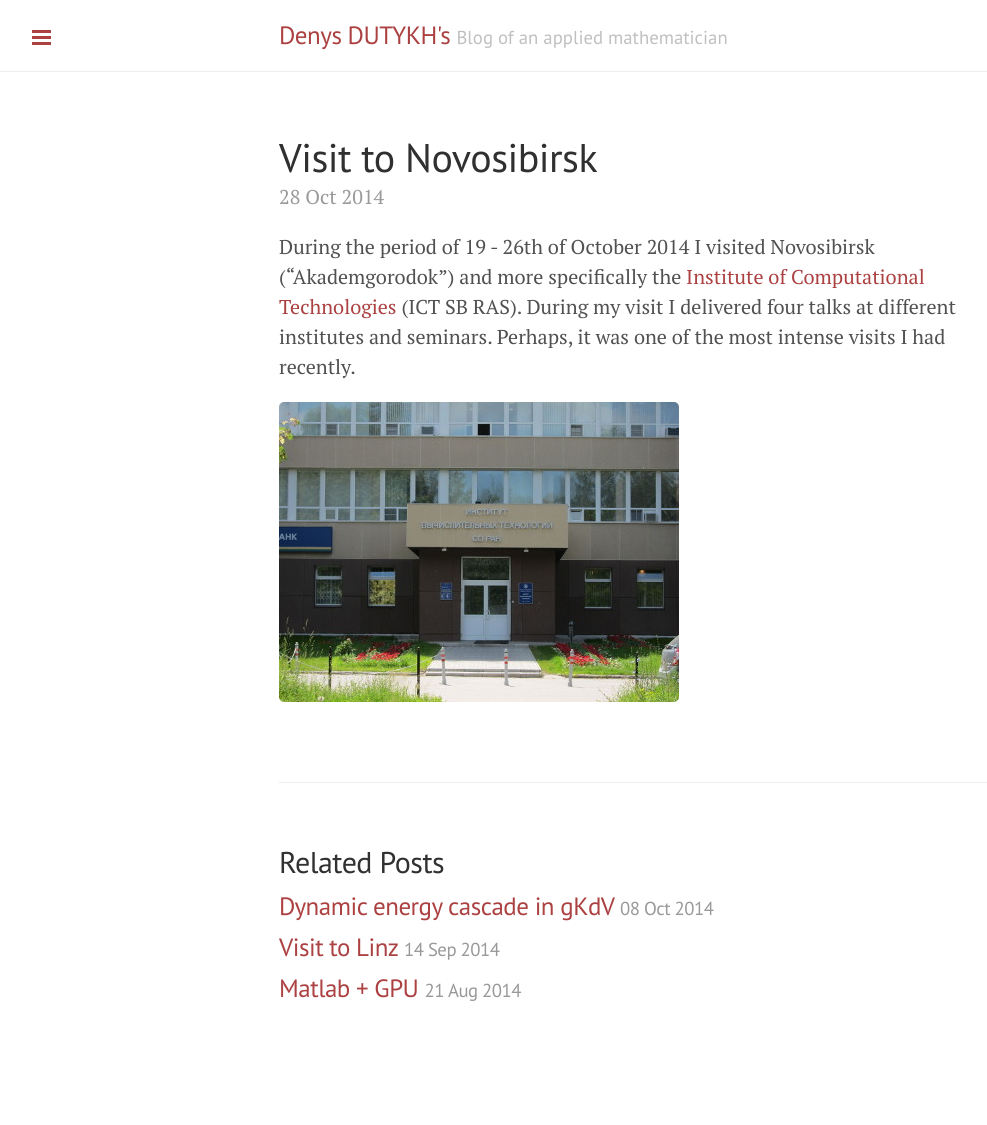
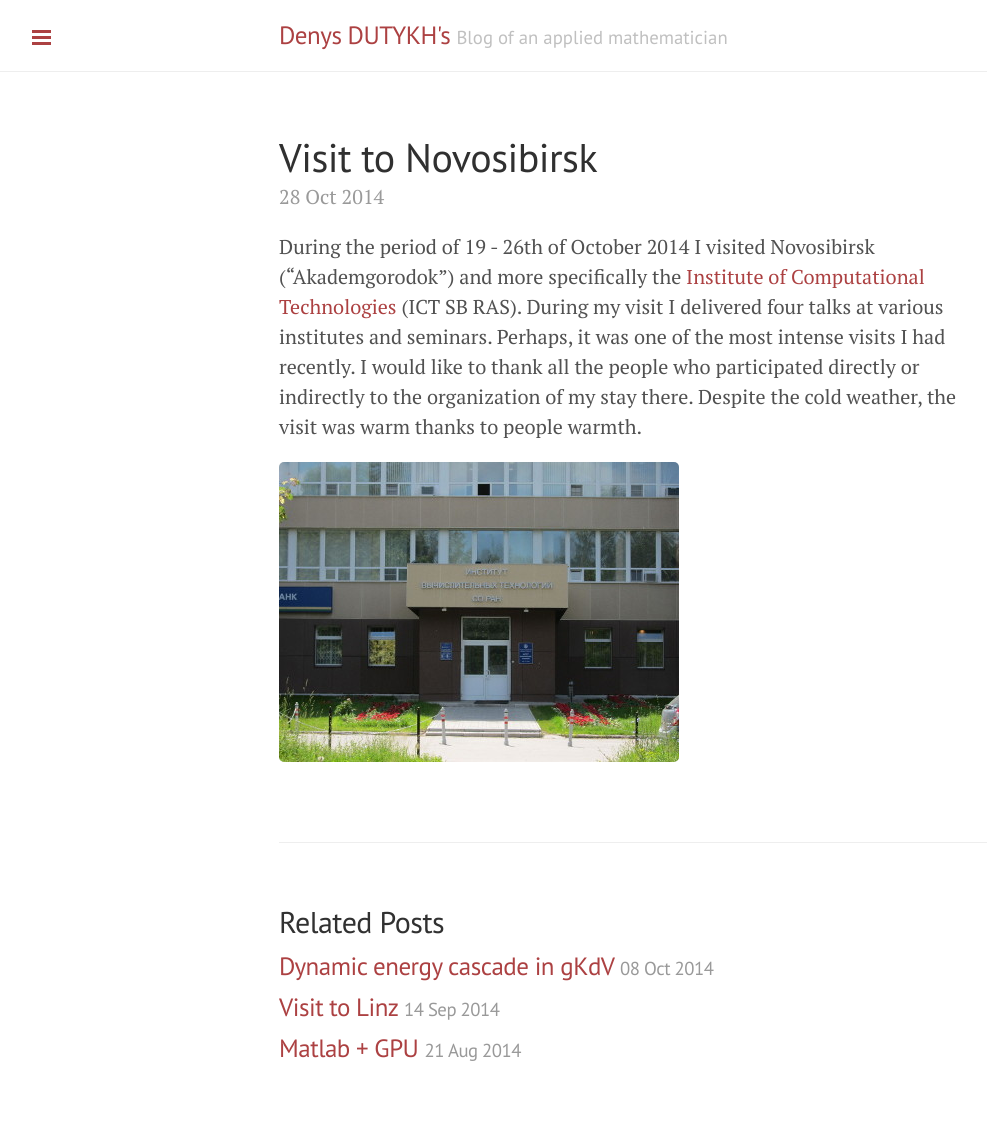
Before and after one commit to dutykh/dutykh.github.io, a Jekyll site: the page built from _posts/2014-10-28-Nsk.md, in a window 1280 px wide. Shown: the whole page, without its empty margins (1-988 px from the left). Built offline with Jekyll 4.4.1, drawn with Linux system fonts in a browser that asks for light colours; Markdown is read by kramdown in place of the engine named in the settings; comment, search, counter and statistics services are not loaded; before the commit the page ends 1065 px from its top, so only the background shows below that.

Commit message:
Nsk post

```diff
--- a/_posts/2014-10-28-Nsk.md
+++ b/_posts/2014-10-28-Nsk.md
@@ -3,6 +3,6 @@ layout: post
 title: Visit to Novosibirsk
 ---
 
-During the period of 19 - 26th of October 2014 I visited Novosibirsk ("Akademgorodok") and more specifically the [Institute of Computational Technologies](http://www.ict.nsc.ru/ "ICT SB RAS") (ICT SB RAS). During my visit I delivered four talks at different institutes and seminars. Perhaps, it was one of the most intense visits I had recently.
+During the period of 19 - 26th of October 2014 I visited Novosibirsk ("Akademgorodok") and more specifically the [Institute of Computational Technologies](http://www.ict.nsc.ru/ "ICT SB RAS") (ICT SB RAS). During my visit I delivered four talks at various institutes and seminars. Perhaps, it was one of the most intense visits I had recently. I would like to thank all the people who participated directly or indirectly to the organization of my stay there. Despite the cold weather, the visit was warm thanks to people warmth.
 
 ![ICT SB RAS](/public/pics/ICT_small.jpg)
```
